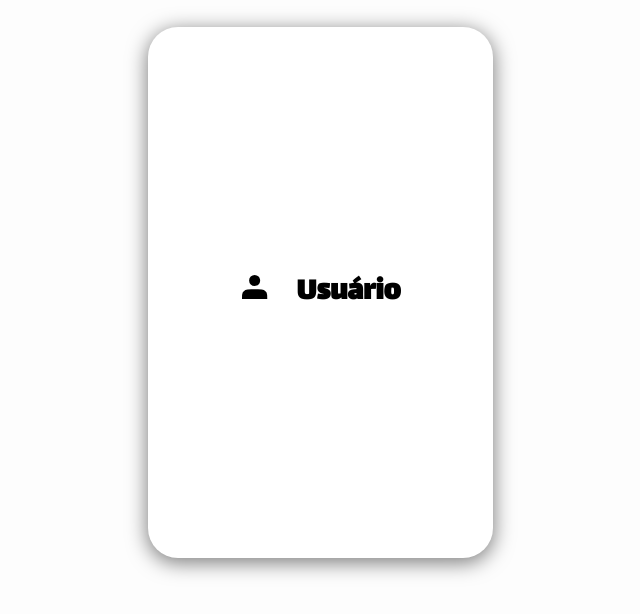
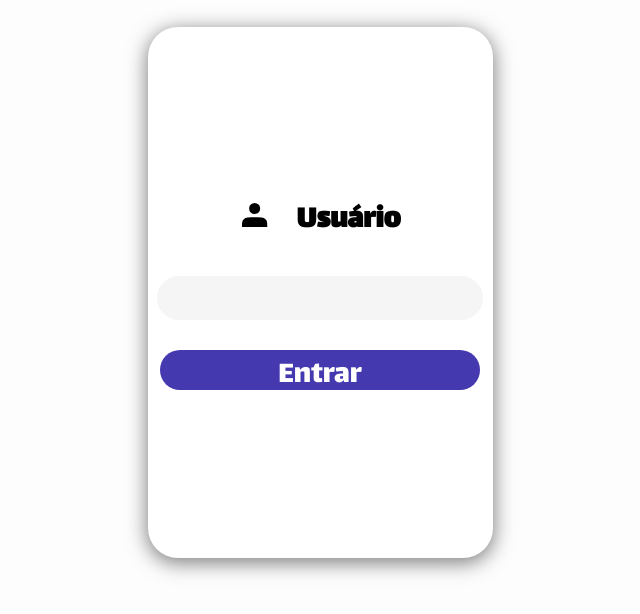
Before and after one commit to Maaybee/Infratec, a plain HTML site: page index.html in a window 1280 px wide. Shown: the part 168-782 px from the top of the page, without its empty margins (320-960 px from the left). Drawn offline with Linux system fonts and the light colour scheme.

Commit message:
Add input field and button to index.html
Added an input field and a button for user entry.

```diff
--- a/index.html
+++ b/index.html
@@ -15,6 +15,11 @@
             <h1> Usuário </h1>
 
         </div>
+
+        <input>
+        <button> Entrar
+
+        </button>
     </div>
 </body>
 <script src="script.js"></script>
```
